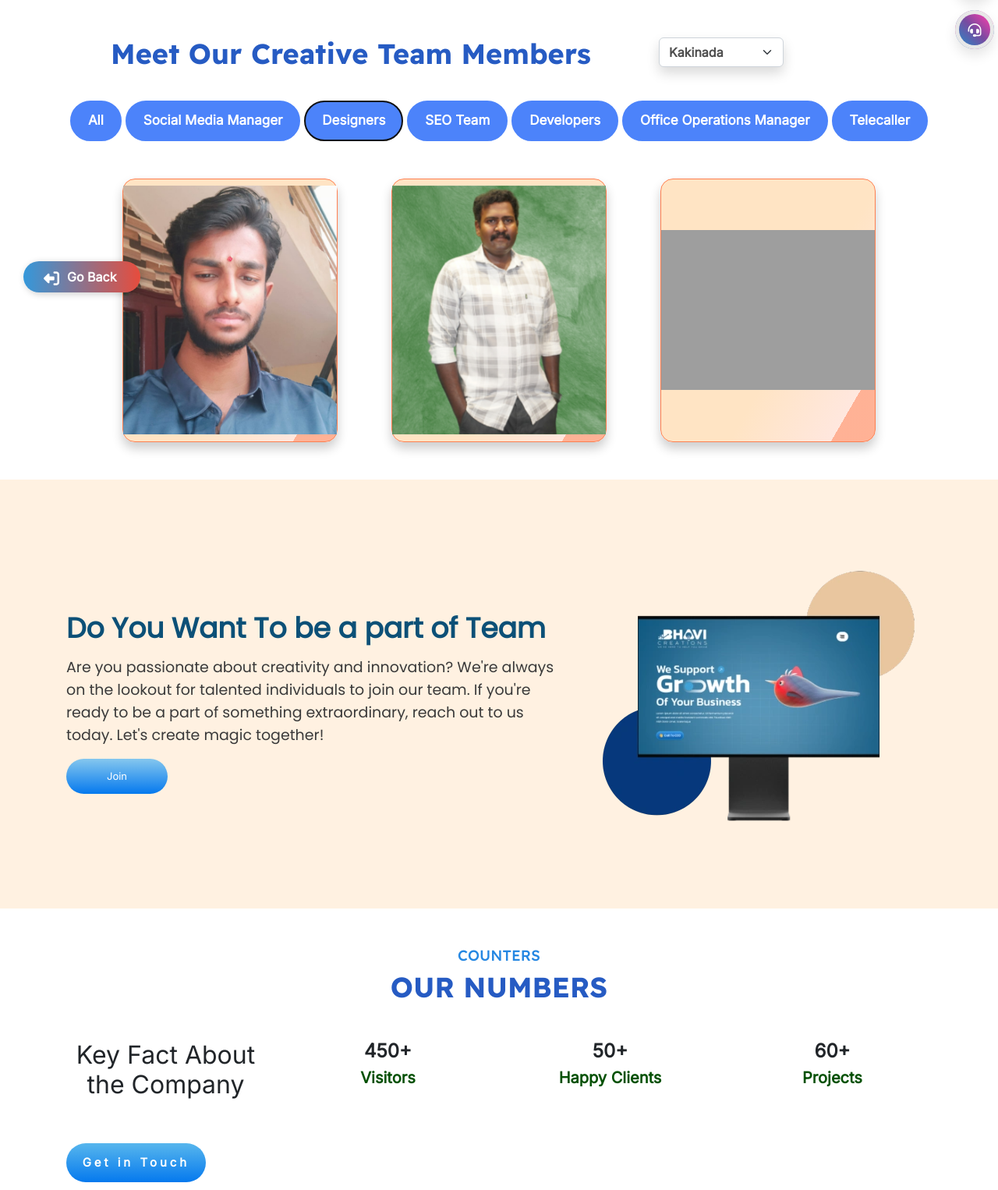
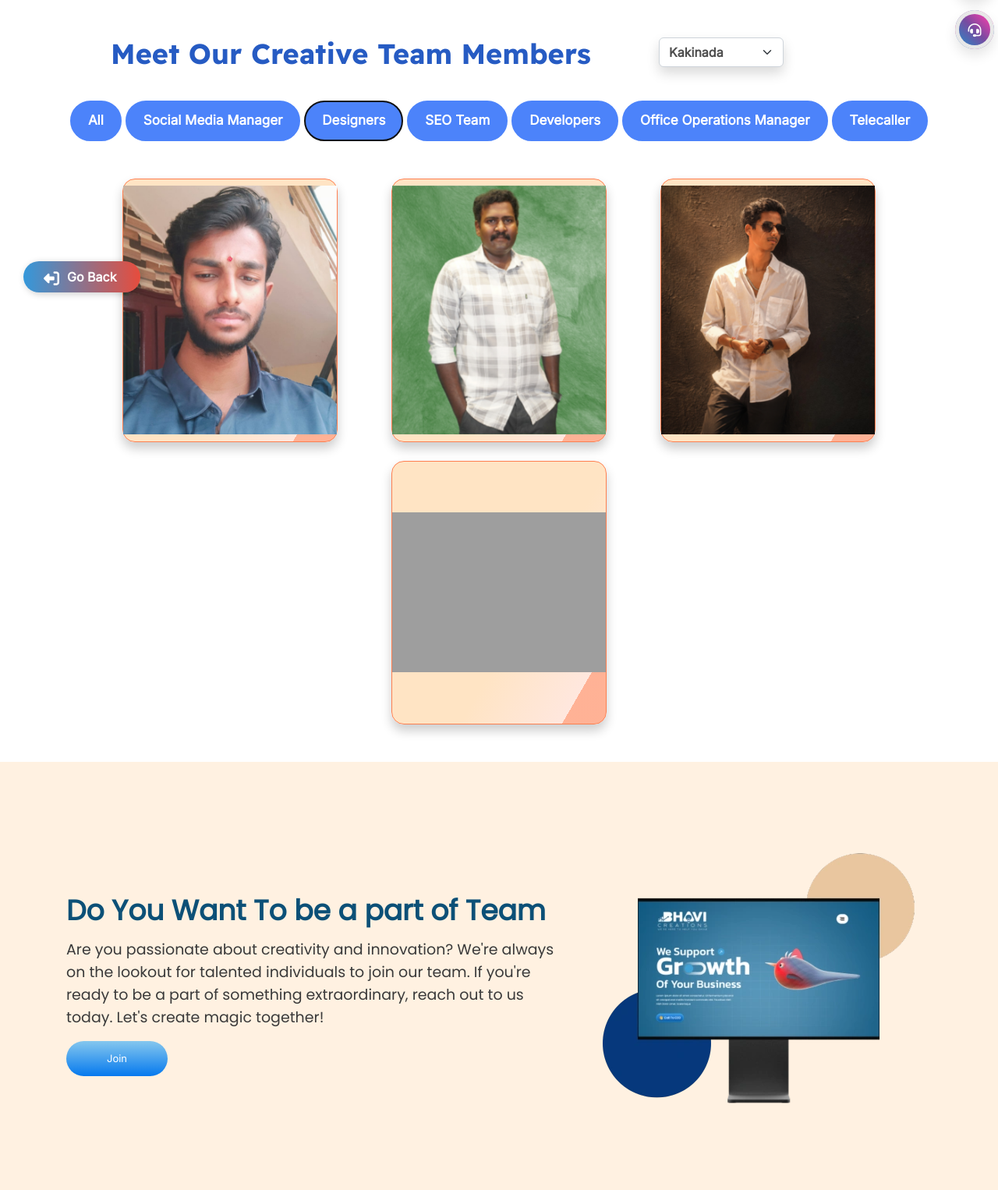
Before and after one commit to bhavi-creations/Bhavicreations, a PHP site: page /about.php in a window 1280 px wide, after a click on "Designers". Shown: the part 395-1921 px from the top of the page at 78% size. Run offline with PHP 8.4, Linux system fonts and the light colour scheme; some libraries are stand-ins or nearby versions; grey boxes are pictures that could not be loaded.

Commit message:
new employee add

```diff
--- a/about.php
+++ b/about.php
@@ -1990,6 +1990,17 @@
                                             </div>
                                         </div>
                                     </div>
+
+
+
+                                     <div class="carousel-item">
+                                        <div class="col-md-4">
+                                            <div class="card card-body">
+                                                <img class="img-fluid"
+                                                    src="assests/images/Bhavi_Creations/tarun.png">
+                                            </div>
+                                        </div>
+                                    </div>
                                     <div class="carousel-item">
                                         <div class="col-md-4">
                                             <div class="card card-body">
@@ -2216,18 +2227,18 @@
                                     </div>
                                 </div>
                             </div>
-                            <!-- <div class="flip-card mt-4">
+                            <div class="flip-card mt-4">
                                 <div class="flip-card-inner">
                                     <div class="flip-card-front">
-                                        <img src="assests/images/Bhavi_Creations/sathish_designer.png"
+                                        <img src="assests/images/Bhavi_Creations/tarun.png"
                                             alt="Front Image" class="card-image img-fluid">
                                     </div>
                                     <div class="flip-card-back">
-                                        <p class="title">Sathish</p>
+                                        <p class="title">Tarun</p>
                                         <p>Designer</p>
                                     </div>
                                 </div>
-                            </div> -->
+                            </div>
 
 
 
```
Also changed, not shown: assests/images/Bhavi_Creations/tarun.png (added).
